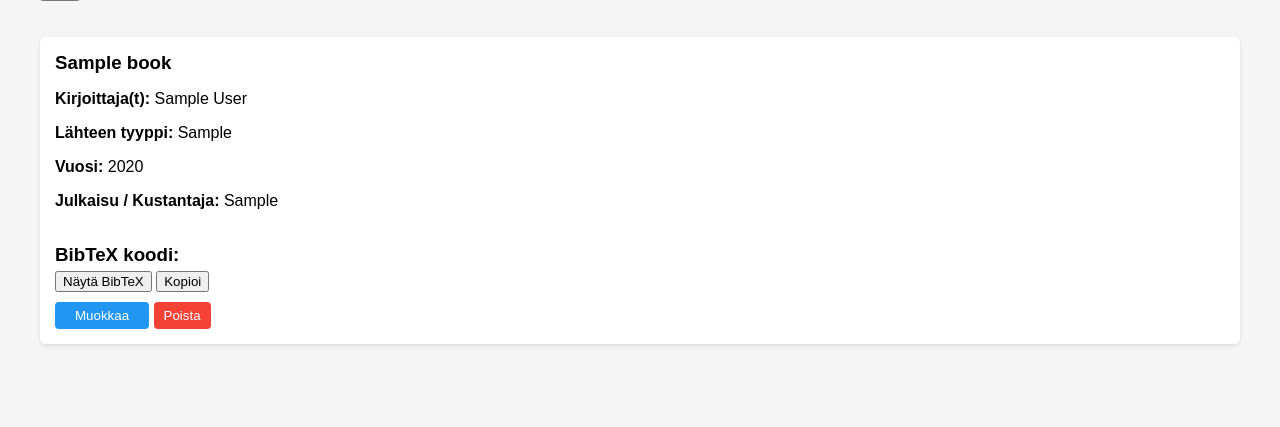
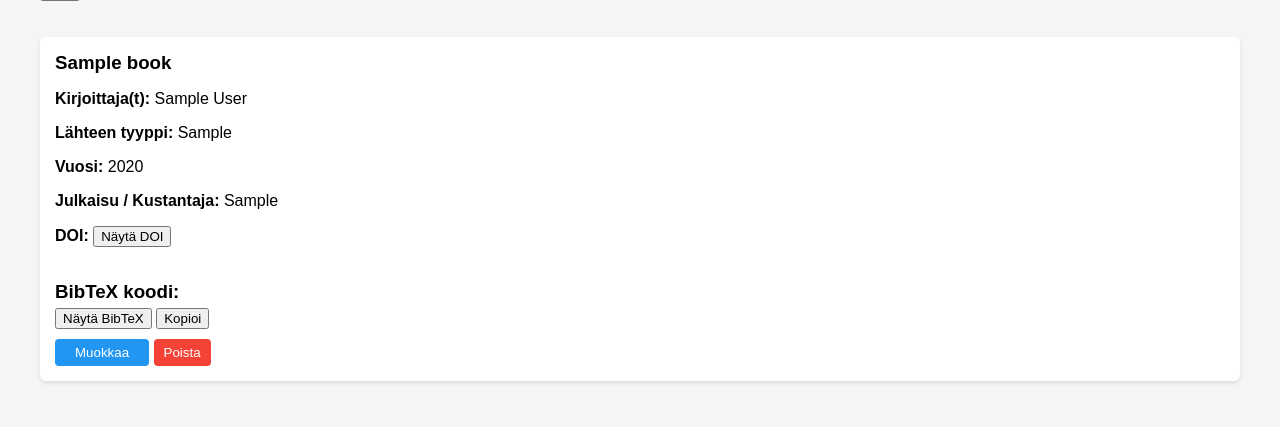
Before and after one commit to Brynde/ohtu-luukkaisen-opetuslapset, a Flask app: page /sources/find_source in a window 1280 px wide. Shown: the part 373-800 px from the top of the page. Run offline with Flask 3, Linux system fonts and the light colour scheme; tables that the repository leaves empty hold one stand-in row (values such as "Sample post").

Commit message:
show doi on source page

```diff
--- a/src/templates/index.html
+++ b/src/templates/index.html
@@ -55,6 +55,17 @@
                 {{ source.journal if source.journal else source.publisher }}</p>
             {% endif %}
 
+            {# DOI-nappi + piilotettu DOI, vain jos doi on olemassa #}
+            {% if source.doi %}
+            <p>
+                <strong>DOI:</strong>
+                <button type="button" class="toggle-doi" data-target="doi-{{ source.key }}">Näytä DOI</button>
+            </p>
+            <p id="doi-{{ source.key }}" class="doicode" style="display:none; white-space: pre-wrap;">
+                {{ source.doi }}
+            </p>
+            {% endif %}
+
             <br>
             <h3>BibTeX koodi:</h3>
             <div class="bib-controls">
@@ -104,6 +115,15 @@ document.addEventListener('click', (e) => {
       fallbackCopy(text, e);
     }
   }
+
+  // DOI-napin togglaus
+  if (e.target.matches('.toggle-doi')) {
+    const id = e.target.dataset.target;
+    const el = document.getElementById(id);
+    const shown = el.style.display !== 'none';
+    el.style.display = shown ? 'none' : 'block';
+    e.target.textContent = shown ? 'Näytä DOI' : 'Piilota DOI';
+  }
 });
 function fallbackCopy(text, buttonEventTarget) {
   const ta = document.createElement('textarea');
```
